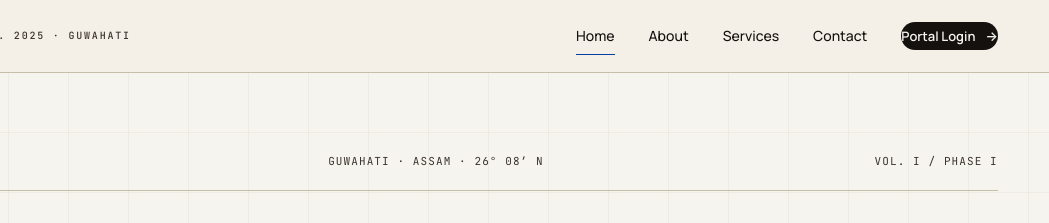
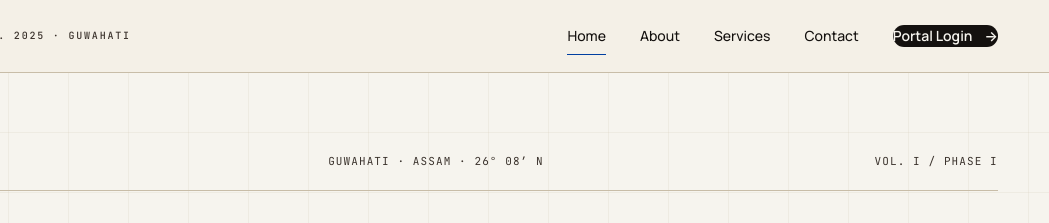
Before and after one commit to raktimmahanta123/Mindset-Career-Portal, a website: page index.html in a window 1280 px wide. Shown: the top 223 px of the page, 231-1280 px from the left. Drawn offline with Linux system fonts and the light colour scheme.

Commit message:
Make Portal Login pill larger with symmetric padding
Atikur flagged the button still looked tight and off-centre. The
previous tweak only added right-edge space; the underlying box was
still small (10/18 → 11/24-22). Bumping to symmetric 14×28 with a
slightly larger 14pt label and gap 12 — text and arrow now sit
properly centred inside a noticeably larger pill.

Co-Authored-By: Claude Opus 4.7 <noreply@anthropic.com>

```diff
--- a/css/styles.css
+++ b/css/styles.css
@@ -176,11 +176,13 @@ h1, h2, h3, h4 {
 .nav a:hover::after, .nav a.active::after { right: 0; }
 
 .nav-cta {
-  display: inline-flex; align-items: center; gap: 10px;
-  padding: 11px 24px 11px 22px;
+  display: inline-flex; align-items: center; justify-content: center;
+  gap: 12px;
+  padding: 14px 28px;
   background: var(--ink); color: var(--paper);
   border-radius: 999px;
-  font-size: 13px; font-weight: 600;
+  font-size: 14px; font-weight: 600;
+  line-height: 1;
   transition: background 0.2s;
 }
 .nav-cta:hover { background: var(--oxblood); }
```
